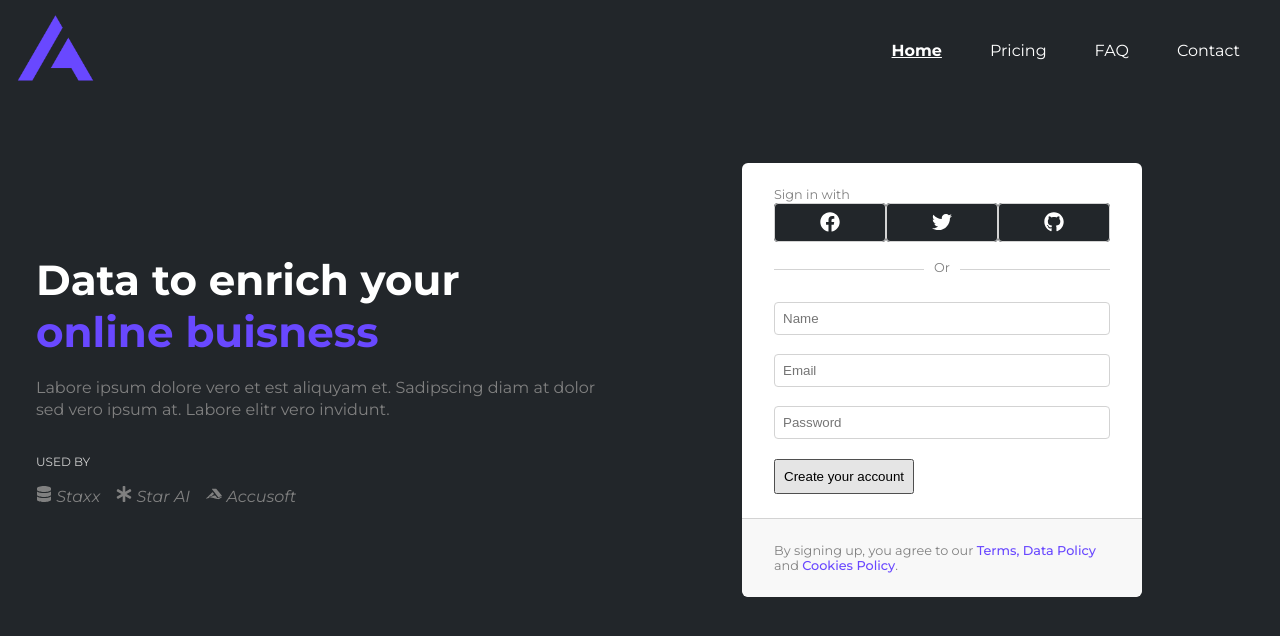
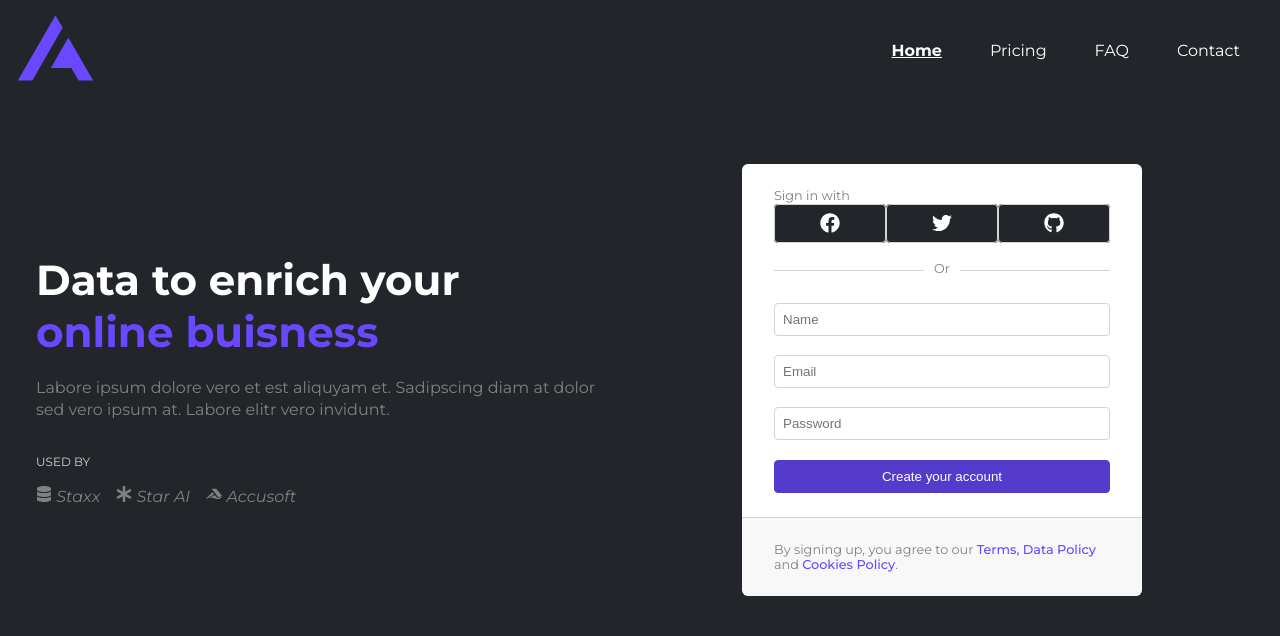
Before and after one commit to Youngpwd/react_router_v6_tutorial, a React (Create React App) app: page / in a window 1280 px wide. In both pictures the pointer is over the button "Create your account". Shown: the top 636 px of the page. Built offline with nearby package versions, Linux system fonts and the light colour scheme.

Commit message:
add button ruleset for app

```diff
--- a/src/index.css
+++ b/src/index.css
@@ -38,7 +38,7 @@ code {
     monospace;
 }
 
-.button {
+button {
   width: 100%;
   padding: 8px 0;
   border-radius: 4px;
@@ -48,7 +48,7 @@ code {
   cursor: pointer;
 }
 
-.button:hover {
+button:hover {
   border: 1px solid var(--secondary);
   background-color: var(--secondary);
 }
```
